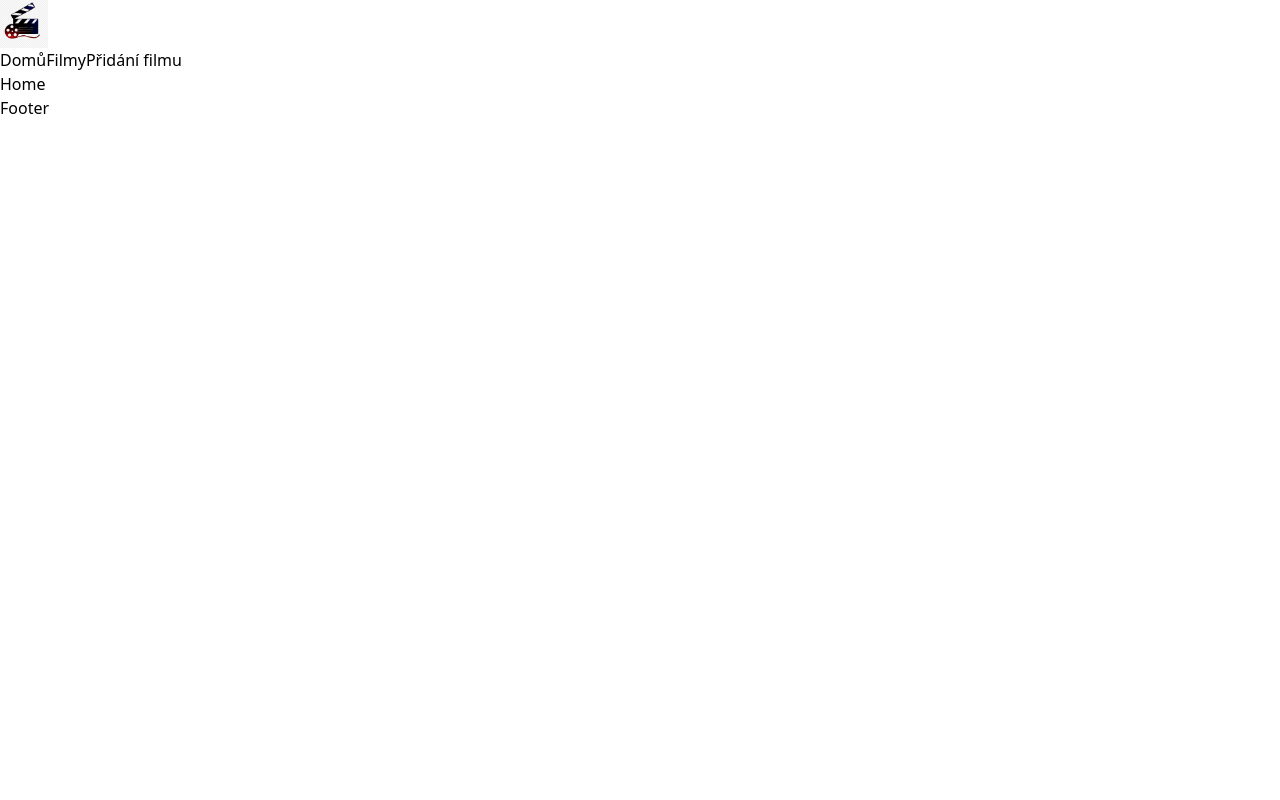
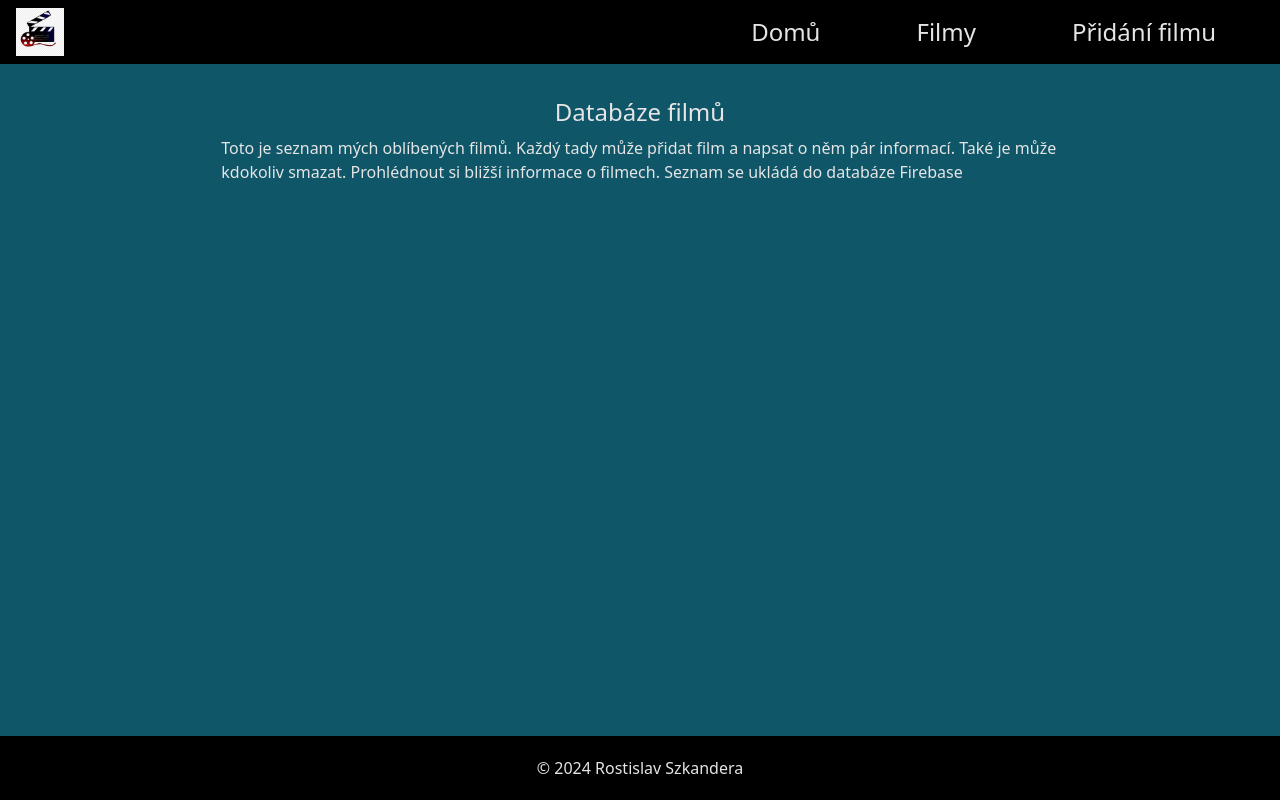
Before and after one commit to RostislavSzkandera/Database, a React (Create React App) app in the folder movies-database/: page / in a window 1280 px wide. Built offline with nearby package versions, Linux system fonts and the light colour scheme.

Commit message:
Dokončení NavBar,Footer,Home

```diff
--- a/movies-database/package.json
+++ b/movies-database/package.json
@@ -9,6 +9,7 @@
     "firebase": "8.5",
     "react": "^18.2.0",
     "react-dom": "^18.2.0",
+    "react-icons": "^5.0.1",
     "react-router-dom": "^6.21.3",
     "react-scripts": "5.0.1",
     "web-vitals": "^2.1.4"
--- a/movies-database/src/components/Footer.js
+++ b/movies-database/src/components/Footer.js
@@ -2,9 +2,9 @@
 
 const Footer = () => {
   return (
-    <div>
-      Footer
-    </div>
+    <footer className="bg-primary h-16 w-screen mt-auto text-center flex flex-row justify-center items-center">
+        <p>© 2024  Rostislav Szkandera</p>
+    </footer>
   )
 }
 
--- a/movies-database/src/components/NavBar.js
+++ b/movies-database/src/components/NavBar.js
@@ -1,16 +1,43 @@
 import { NavLink } from "react-router-dom"
 import logo from "../images/logo.jpg"
+import { AiOutlineClose, AiOutlineMenu } from "react-icons/ai"
+import { useState } from "react"
+
 
 const NavBar = () => {
-  return (
-   <nav>
-        <div className="w-12">
+  const [nav, setNav] = useState(true)
+
+  const handleNav = () => {
+    setNav(!nav)
+  }
+    return (
+
+   <nav className="bg-primary h-16 w-screen flex flex-row justify-between items-center">
+        {/* Menu pro PC */}
+        <div className="w-12 ml-4">
             <img src={logo} alt="" />
         </div>
-        <div>
+        <div className="hidden md:flex text-2xl  pr-16">
             <NavLink to="/">Domů</NavLink>
-            <NavLink to="all-movies">Filmy</NavLink>
-            <NavLink to="form">Přidání filmu</NavLink>
+            <NavLink className="ml-24" to="all-movies">Filmy</NavLink>
+            <NavLink className="ml-24" to="form">Přidání filmu</NavLink>
+        </div>
+
+
+
+        {/* Menu pro mobilní zařízení */}
+        <div className="block mr-2 md:hidden" onClick={handleNav}>
+            {nav? <AiOutlineMenu size={20} /> : <AiOutlineClose size={20} />}
+        </div>
+         <div className={nav? "fixed left-[-100%]" : "bg-primary fixed left-0 top-0 w-[60%] h-screen opacity-90 uppercase ease-in-out duration-500"}>
+            <div className="w-12 ml-4 mt-2">
+                <img src={logo} alt="" />
+            </div>
+            <ul className="ml-8 mt-8">
+                <li className="pl-4 mb-8 border-b border-white"><a href="/" >Domů</a></li>
+                <li className="pl-4 mb-8 border-b border-white"><a href="all-movies">Filmy</a></li>
+                <li className="pl-4 mb-8 border-b border-white"><a href="form">Přidání filmu</a></li>
+            </ul>
         </div>
    </nav>
   )
--- a/movies-database/src/pages/Home.js
+++ b/movies-database/src/pages/Home.js
@@ -2,9 +2,17 @@
 
 const Home = () => {
   return (
-    <div>
-      Home
-    </div>
+<main className="flex flex-col items-center w-2/3 mt-8 px-2 " >
+
+    <h2 className="text-2xl mb-2">Databáze filmů</h2>
+    <p>Toto je seznam mých oblíbených filmů. Každý tady může přidat film a
+       napsat o něm pár informací.
+        Také je může kdokoliv smazat. Prohlédnout si bližší informace o filmech.
+        Seznam se ukládá do databáze Firebase
+
+
+    </p>
+</main>
   )
 }
 
--- a/movies-database/src/pages/SharedLayout.js
+++ b/movies-database/src/pages/SharedLayout.js
@@ -4,10 +4,12 @@ import Footer from "../components/Footer"
 
 const SharedLayout = () => {
   return (
-    <div className="">
-      <NavBar />
-      <Outlet />
-      <Footer />
+    <div className="bg-gray text-white">
+        <div className="container mx-auto min-h-screen flex flex-col items-center">
+        <NavBar />
+        <Outlet />
+        <Footer />
+        </div>
     </div>
   )
 }
```
Also changed, not shown: 1 other file (tests, documents, lock files or other folders).
